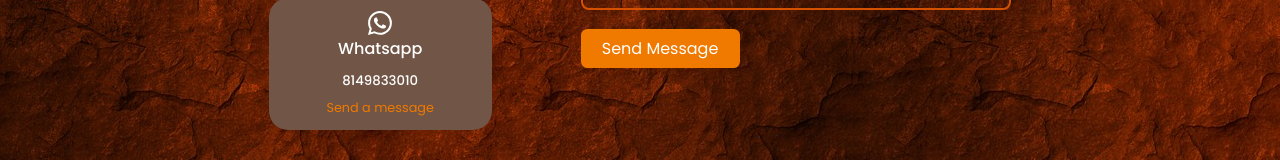
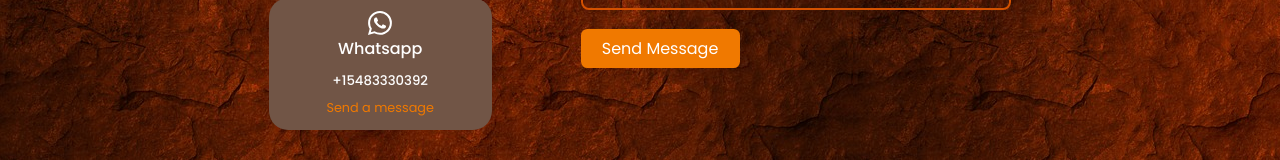
Before and after one commit to sunnydias60/MyPortfolio, a React (Create React App) app: page / in a window 1280 px wide. Shown: the part 4516-4676 px from the top of the page. Built offline with nearby package versions, Linux system fonts and the light colour scheme.

Commit message:
Update Contact.jsx

```diff
--- a/src/components/contact/Contact.jsx
+++ b/src/components/contact/Contact.jsx
@@ -39,7 +39,7 @@ const Contact = () => {
           <article className="contact__option">
             <BsWhatsapp className='contact__option-icon' />
             <h4>Whatsapp</h4>
-            <h5>8149833010</h5>
+            <h5>+15483330392</h5>
             <a href="https://api.whatsapp.com/send?phone=+15483330392" target='_blank'>Send a message</a>
           </article>
         </div>
```
